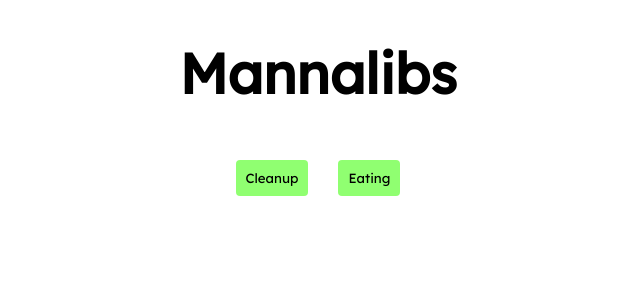
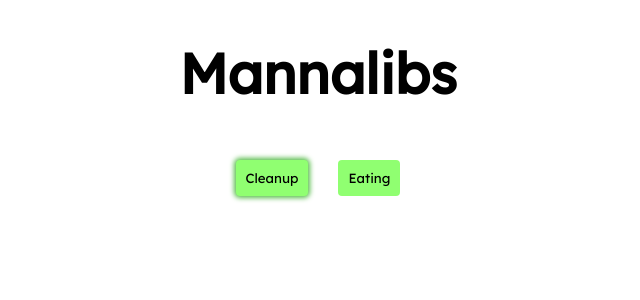
Before and after one commit to Mannalyn/madelyn-anna-project, a Next.js app: page / in a window 1280 px wide. In both pictures the pointer is over the button "Cleanup". Shown: the top 300 px of the page, without its empty margins (322-962 px from the left). Built offline with nearby package versions, Linux system fonts and the light colour scheme.

Commit message:
Added hover effect to buttons

```diff
--- a/src/app/globals.css
+++ b/src/app/globals.css
@@ -18,8 +18,10 @@ button {
     outline: none;
     border: none;
     border-radius: 4px;
+    transition-duration: 0.3s;
 }
 
 button:hover {
     cursor: pointer;
+    box-shadow: 0px 0px 5px 2px #58bc4b;
 }
```
